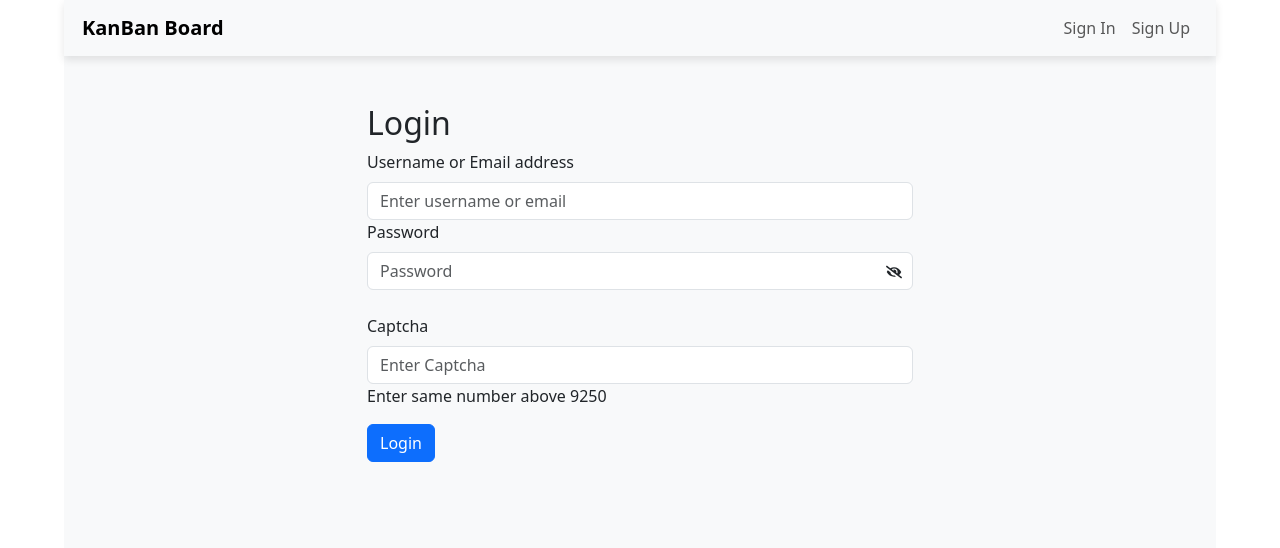
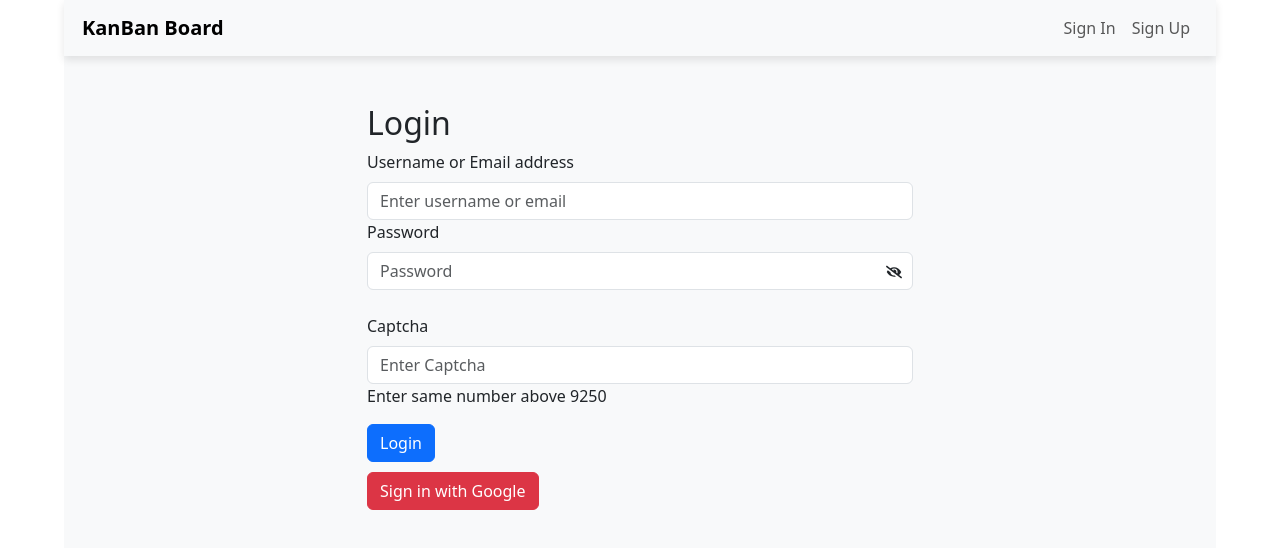
Before and after one commit to ashurbz/KanBan-Board, a React (Vite) app: page /signin in a window 1280 px wide. Shown: the top 548 px of the page. Built offline with nearby package versions, Linux system fonts and the light colour scheme.

Commit message:
setup firebase for social login with google

```diff
--- a/package.json
+++ b/package.json
@@ -19,6 +19,7 @@
     "bootstrap": "^5.3.3",
     "cors": "^2.8.5",
     "express": "^4.19.2",
+    "firebase": "^10.12.2",
     "json-server": "^1.0.0-beta.1",
     "react": "^18.2.0",
     "react-beautiful-dnd": "^13.1.1",
--- a/src/pages/Home.jsx
+++ b/src/pages/Home.jsx
@@ -5,7 +5,7 @@ const Home = () => {
     <div className="home-page-container">
       <NavBar />
       <h3 className="home-content">
-        Welcome To KanBan HomePage , Please Login to Continue
+        Welcome To KanBan HomePage , Please Sign In to Continue
       </h3>
     </div>
   );
--- a/src/pages/Signin.jsx
+++ b/src/pages/Signin.jsx
@@ -1,12 +1,14 @@
-import axios from "axios";
 import { useEffect, useState } from "react";
 import { Form, Button, Container, Row, Col } from "react-bootstrap";
 import { useDispatch } from "react-redux";
 import { useNavigate } from "react-router-dom";
 import { isAuth, userDetails } from "../redux/authSlice";
 import { FaEye, FaEyeSlash } from "react-icons/fa";
+import NavBar from "../components/NavBar";
+import { auth, googleProvider } from "../utilities/fireBaseConfig";
+import { signInWithPopup } from "firebase/auth";
 import "./signIn.css";
-import NavBar from "../components/NavBar";
+import axios from "axios";
 
 const SignIn = () => {
   const [loginData, setLoginData] = useState({
@@ -69,6 +71,21 @@ const SignIn = () => {
     setCaptchaNumber("");
   };
 
+  const handleSocialSignIn = (provider) => {
+    signInWithPopup(auth, provider)
+      .then((result) => {
+        const user = result.user;
+        dispatch(userDetails(user.displayName));
+        dispatch(isAuth(true));
+        navigate("/dashboard");
+        window.alert("Login successful");
+      })
+      .catch((error) => {
+        console.error("Error signing in with social account", error);
+        window.alert("Failed to login with social account");
+      });
+  };
+
   return (
     <>
       <NavBar />
@@ -79,12 +96,11 @@ const SignIn = () => {
             <Form onSubmit={handleSubmit}>
               <Form.Group>
                 <Form.Label>Username or Email address</Form.Label>
-
                 <Form.Control
                   type="text"
                   placeholder="Enter username or email"
                   name="userNameOrEmail"
-                  value={loginData.username}
+                  value={loginData.userNameOrEmail}
                   onChange={handleInputChange}
                   required
                 />
@@ -139,6 +155,15 @@ const SignIn = () => {
               <Button variant="primary" type="submit">
                 Login
               </Button>
+
+              <div className="social-signin" style={{ marginTop: "10px" }}>
+                <Button
+                  variant="danger"
+                  onClick={() => handleSocialSignIn(googleProvider)}
+                >
+                  Sign in with Google
+                </Button>
+              </div>
             </Form>
           </Col>
         </Row>
--- a/src/pages/TaskManagement.jsx
+++ b/src/pages/TaskManagement.jsx
@@ -41,17 +41,18 @@ const TaskManagement = () => {
       <TaskForm />
       <DragDropContext onDragEnd={onDragEnd}>
         <TaskBoard />
-      </DragDropContext>
+
         <div
           style={{
             bottom: "100px",
             width: "90%",
             display: "flex",
-          justifyContent: "center",
+            justifyContent: "end",
           }}
         >
           <Trash />
         </div>
+      </DragDropContext>
     </div>
   );
 };
--- /dev/null
+++ b/src/utilities/fireBaseConfig.js
@@ -0,0 +1,23 @@
+// firebaseConfig.js
+import { initializeApp } from "firebase/app";
+import {
+  getAuth,
+  GoogleAuthProvider,
+  FacebookAuthProvider,
+} from "firebase/auth";
+
+const firebaseConfig = {
+  apiKey: "AIzaSyD3Ia7Yil5y2nBgaqrJTofB5-3mHou9L0o",
+  authDomain: "kanban-682ea.firebaseapp.com",
+  projectId: "kanban-682ea",
+  storageBucket: "kanban-682ea.appspot.com",
+  messagingSenderId: "205121581755",
+  appId: "1:205121581755:web:eac454898d71aeb08eef9e",
+  measurementId: "G-V9SZ8H2Z98",
+};
+const app = initializeApp(firebaseConfig);
+const auth = getAuth(app);
+const googleProvider = new GoogleAuthProvider();
+const facebookProvider = new FacebookAuthProvider();
+
+export { auth, googleProvider, facebookProvider };
```
Also changed, not shown: 1 other file (tests, documents, lock files or other folders). Lines whose indentation alone changed are shown as unchanged.
